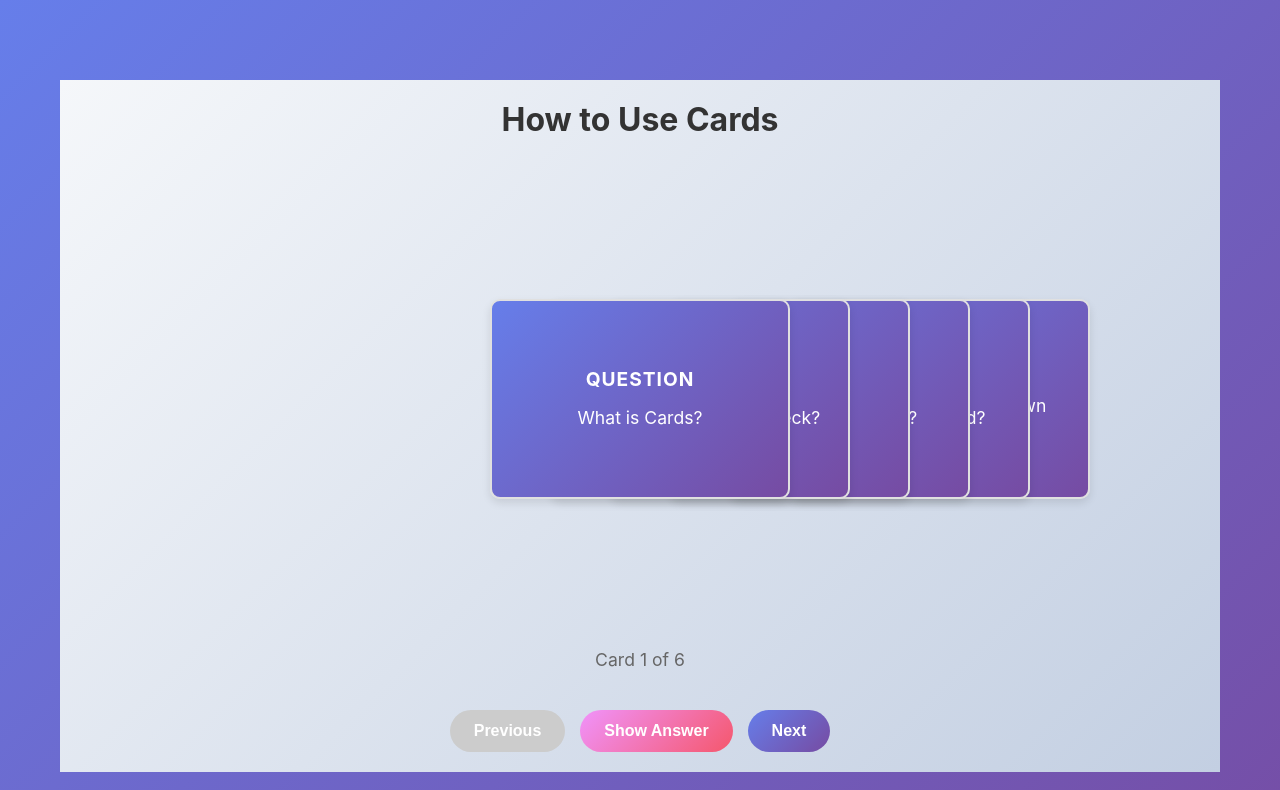
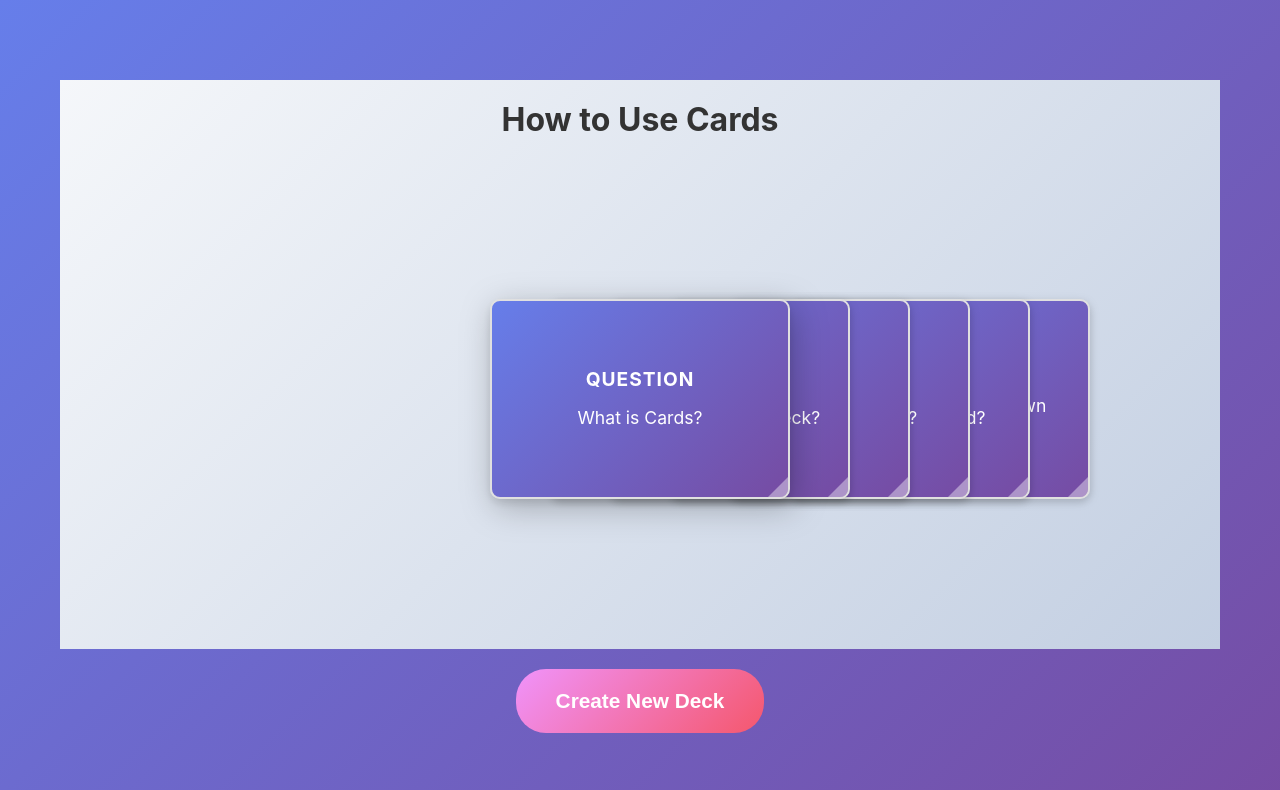
Before and after one commit to ofietze/cards, a React (Vite) app: page / in a window 1280 px wide. Shown: the top 790 px of the page. Built offline with nearby package versions, Linux system fonts and the light colour scheme.

Commit message:
Simplify UI
Navigate through the card deck by clicking now

```diff
--- a/src/components/Card.css
+++ b/src/components/Card.css
@@ -30,6 +30,19 @@
   align-items: center;
   justify-content: center;
   border: 2px solid #e0e0e0;
+  overflow: hidden;
+}
+
+.card-front::after, .card-back::after {
+  content: '';
+  position: absolute;
+  bottom: 0;
+  right: 0;
+  width: 0;
+  height: 0;
+  border-left: 20px solid transparent;
+  border-bottom: 20px solid rgba(255, 255, 255, 0.4);
+  pointer-events: none;
 }
 
 .card-front {
--- a/src/components/Card.tsx
+++ b/src/components/Card.tsx
@@ -1,16 +1,15 @@
-import React from 'react';
-import { CardData } from '../utils';
-import './Card.css';
+import React from "react";
+import { CardData } from "../utils";
+import "./Card.css";
 
 interface CardProps {
   card: CardData;
   isFlipped: boolean;
-  onFlip: () => void;
 }
 
-const Card: React.FC<CardProps> = ({ card, isFlipped, onFlip }) => {
+const Card: React.FC<CardProps> = ({ card, isFlipped }) => {
   return (
-    <div className={`card ${isFlipped ? 'flipped' : ''}`} onClick={onFlip}>
+    <div className={`card ${isFlipped ? "flipped" : ""}`}>
       <div className="card-inner">
         <div className="card-front">
           <div className="card-content">
--- a/src/components/CardDeck.css
+++ b/src/components/CardDeck.css
@@ -28,20 +28,24 @@
   transition: all 0.4s ease;
   cursor: pointer;
   transform-origin: center;
+  filter: drop-shadow(2px 4px 8px rgba(0, 0, 0, 0.15));
 }
 
 .card-wrapper.active {
   z-index: 10;
   transform: translateX(0);
+  filter: drop-shadow(4px 8px 16px rgba(0, 0, 0, 0.25));
 }
 
 .card-wrapper:not(.active) {
   z-index: 1;
+  filter: drop-shadow(1px 2px 4px rgba(0, 0, 0, 0.1));
 }
 
 .card-wrapper:hover:not(.active) {
   z-index: 2;
   transform: translateY(-5px);
+  filter: drop-shadow(2px 6px 12px rgba(0, 0, 0, 0.2));
 }
 
 .card-info {
--- a/src/components/CardDeck.tsx
+++ b/src/components/CardDeck.tsx
@@ -1,7 +1,7 @@
-import React, { useState } from 'react';
-import { Deck } from '../utils';
-import Card from './Card';
-import './CardDeck.css';
+import React, { useState } from "react";
+import { Deck } from "../utils";
+import Card from "./Card";
+import "./CardDeck.css";
 
 interface CardDeckProps {
   deck: Deck;
@@ -38,8 +38,14 @@ const CardDeck: React.FC<CardDeckProps> = ({ deck }) => {
   }
 
   const handleCardClick = (index: number) => {
-    setCurrentIndex(index);
-    setIsFlipped(false);
+    if (index === currentIndex) {
+      // If clicking the selected card, flip it
+      handleFlip();
+    } else {
+      // If clicking a different card, select it and reset flip state
+      setCurrentIndex(index);
+      setIsFlipped(false);
+    }
   };
 
   const getCardStyle = (index: number) => {
@@ -49,20 +55,20 @@ const CardDeck: React.FC<CardDeckProps> = ({ deck }) => {
     if (offset === 0) {
       // Active card - centered
       return {
-        transform: 'translateX(0px)',
-        zIndex: 10
+        transform: "translateX(0px)",
+        zIndex: 10,
       };
     } else if (offset < 0) {
       // Cards to the left - stack behind on left side
       return {
         transform: `translateX(${offset * baseOffset}px)`,
-        zIndex: 10 + offset
+        zIndex: 10 + offset,
       };
     } else {
       // Cards to the right - stack behind on right side
       return {
         transform: `translateX(${offset * baseOffset}px)`,
-        zIndex: 10 - offset
+        zIndex: 10 - offset,
       };
     }
   };
@@ -75,46 +81,16 @@ const CardDeck: React.FC<CardDeckProps> = ({ deck }) => {
         {deck.cards.map((card, index) => (
           <div
             key={index}
-            className={`card-wrapper ${index === currentIndex ? 'active' : ''}`}
+            className={`card-wrapper ${index === currentIndex ? "active" : ""}`}
             style={getCardStyle(index)}
             onClick={() => handleCardClick(index)}
           >
             <Card
               card={card}
               isFlipped={index === currentIndex ? isFlipped : false}
-              onFlip={index === currentIndex ? handleFlip : () => {}}
             />
           </div>
         ))}
-      </div>
-
-      <div className="card-info">
-        <span>Card {currentIndex + 1} of {deck.cards.length}</span>
-      </div>
-
-      <div className="navigation">
-        <button
-          onClick={handlePrevious}
-          disabled={currentIndex === 0}
-          className="nav-button"
-        >
-          Previous
-        </button>
-
-        <button
-          onClick={handleFlip}
-          className="flip-button"
-        >
-          {isFlipped ? 'Show Question' : 'Show Answer'}
-        </button>
-
-        <button
-          onClick={handleNext}
-          disabled={currentIndex === deck.cards.length - 1}
-          className="nav-button"
-        >
-          Next
-        </button>
       </div>
     </div>
   );
```
